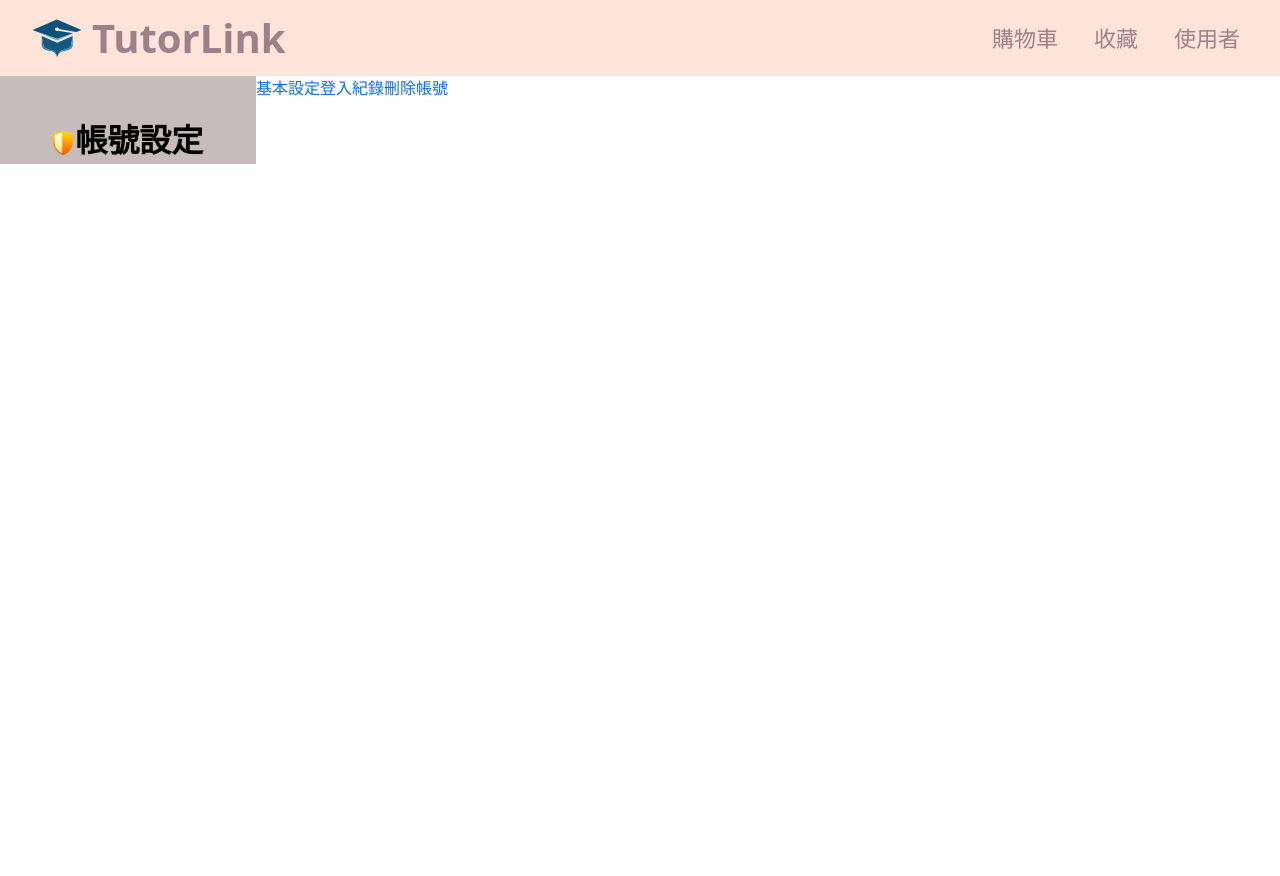
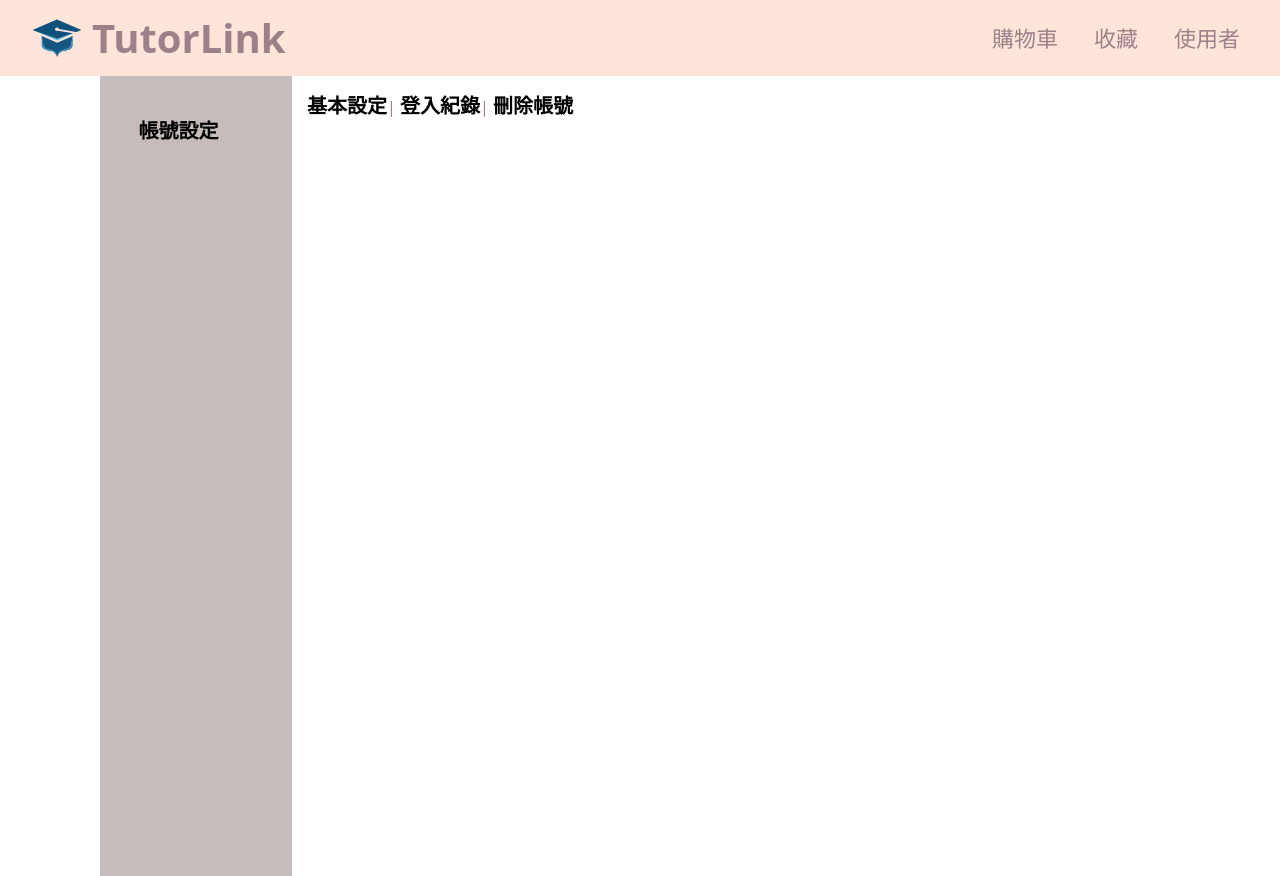
Before and after one commit to jenny3417/toturlink-vue, a Vue app: page /information in a window 1280 px wide. Before the commit the page ends 800 px from the top, so only its background shows below. Built offline with nearby package versions, Linux system fonts and the light colour scheme; what @ckeditor/ckeditor5-vue, wow.js would draw is missing.

Commit message:
update user vue

```diff
--- a/src/views/PersonalInformation.vue
+++ b/src/views/PersonalInformation.vue
@@ -1,16 +1,18 @@
 <template>
     <navbar></navbar>
-    <div style="display: flex;">
+    <div>
         <div class="bar">
             <div style="height: 40px;"></div>
-            <router-link class="account" to=""><img src="../assets/icon/protection.png"
-                    style="width: 24px;">帳號設定</router-link>
+            <router-link class="account" to="">帳號設定</router-link>
         </div>
-        <div class="" style="color: black;">
-            <router-link to="">基本設定</router-link>
-            <router-link to="" @click="">登入紀錄</router-link>
-            <router-link to="">刪除帳號</router-link>
+    </div>
+    <div style="display: block; float: left;">
+        <div class="info-title">
+            <router-link to="" class="info-router">基本設定</router-link>|
+            <router-link to="" class="info-router" @click="">登入紀錄</router-link>|
+            <router-link to="/information/beteacher" class="info-router">刪除帳號</router-link>
         </div>
+        <router-view></router-view>
     </div>
 </template>
 
@@ -22,17 +24,41 @@ import navbar from "../components/Navbar.vue"
 <style>
 .bar {
     /* position: fixed; */
-    z-index: 998;
-    width: 20%;
-    height: 100%;
+    width: 15%;
     background-color: rgb(199, 188, 188);
+    height: 100vh;
+    margin-left: 100px;
+    padding: 0;
+    /* display: block;*/
+    float: left;
 }
 
+/* .bar img {
+    width: 20px;
+} */
 
 .account {
     color: black;
     font-weight: bold;
-    font-size: 32px;
+    font-size: 20px;
     margin: 20%;
 }
+
+.info-router {
+    color: black;
+    font-size: 20px;
+    font-weight: bold;
+}
+
+.info-router:hover {
+    color: red;
+    font-size: 20px;
+    font-weight: bold;
+}
+
+.info-title {
+    /* position: fixed; */
+    float: left;
+    margin: 15px;
+}
 </style>
```
Also changed, not shown: src/router/index.js (+8 -1 lines).
